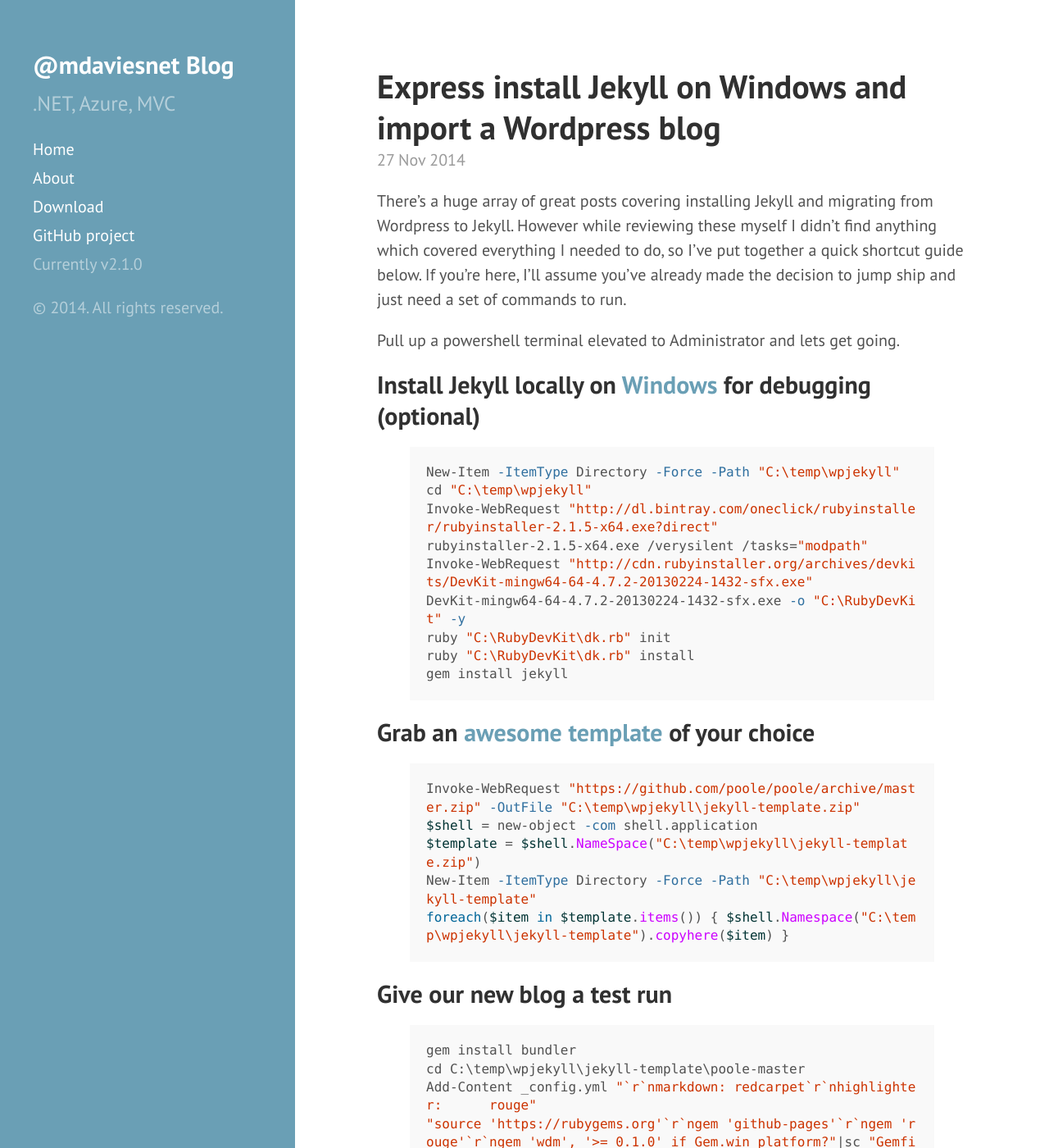
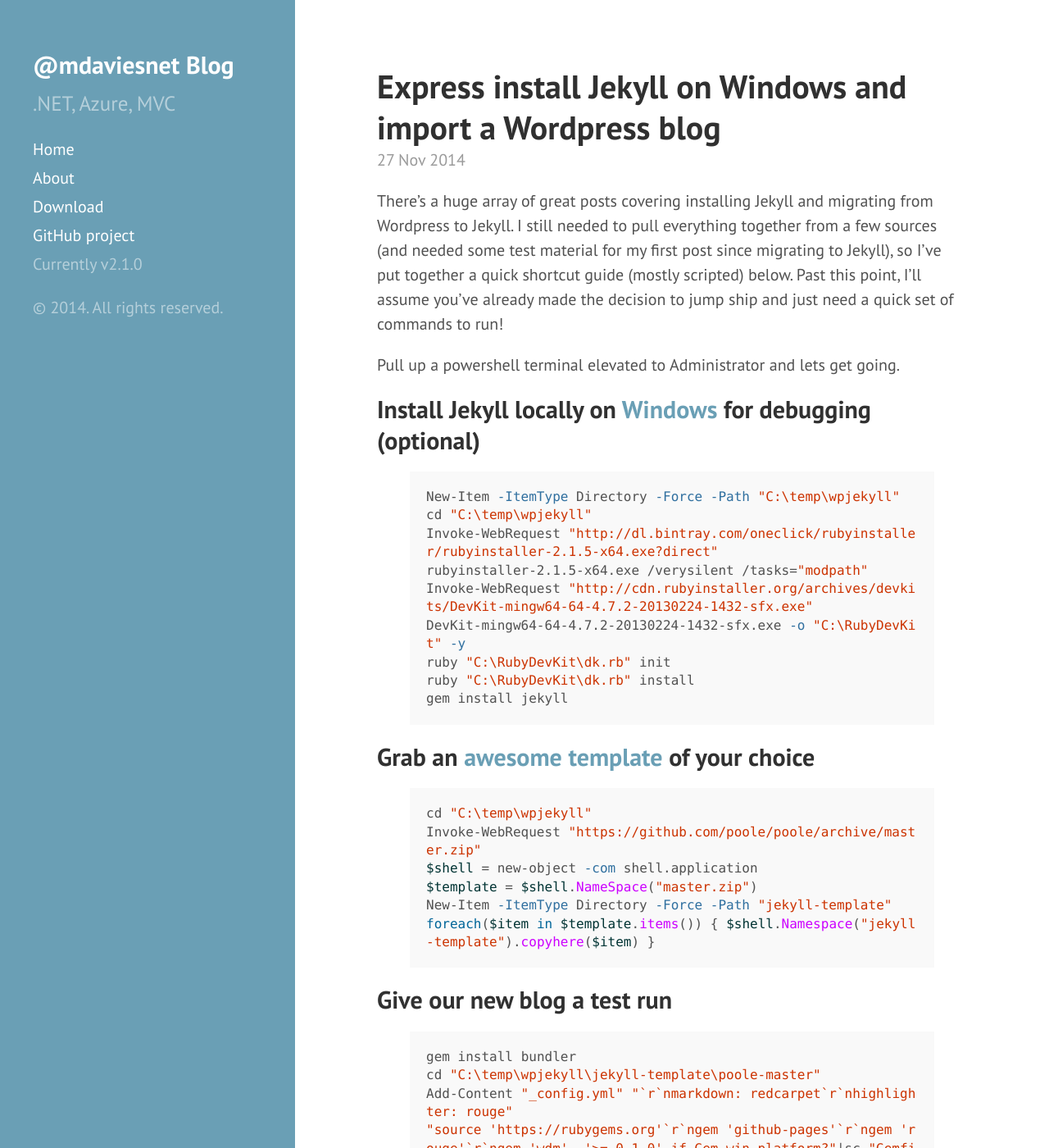
Before and after one commit to MattDavies/mattdavies.github.io, a Jekyll site: the page built from _posts/2014-11-27-migrating-wpjekyll.md, in a window 1280 px wide and 1400 px high. Shown: the whole window at 82% size. Built offline with Jekyll 4.4.1, drawn with Linux system fonts in a browser that asks for light colours; comment, search, counter and statistics services are not loaded; some of the changed text lies outside the part shown.

Commit message:
Post tweaks

```diff
--- a/_posts/2014-11-27-migrating-wpjekyll.md
+++ b/_posts/2014-11-27-migrating-wpjekyll.md
@@ -3,7 +3,7 @@
 title: Express install Jekyll on Windows and import a Wordpress blog
 ---
 
-There's a huge array of great posts covering installing Jekyll and migrating from Wordpress to Jekyll. However while reviewing these myself I didn't find anything which covered everything I needed to do, so I've put together a quick shortcut guide below. If you're here, I'll assume you've already made the decision to jump ship and just need a set of commands to run.
+There's a huge array of great posts covering installing Jekyll and migrating from Wordpress to Jekyll. I still needed to pull everything together from a few sources (and needed some test material for my first post since migrating to Jekyll), so I've put together a quick shortcut guide (mostly scripted) below. Past this point, I'll assume you've already made the decision to jump ship and just need a quick set of commands to run!
 
 Pull up a powershell terminal elevated to Administrator and lets get going.
 
@@ -24,19 +24,20 @@
 Grab an [awesome template](https://github.com/poole/poole) of your choice
 ---
 {% highlight powershell %}
-Invoke-WebRequest "https://github.com/poole/poole/archive/master.zip" -OutFile "C:\temp\wpjekyll\jekyll-template.zip"
+cd "C:\temp\wpjekyll"
+Invoke-WebRequest "https://github.com/poole/poole/archive/master.zip"
 $shell = new-object -com shell.application
-$template = $shell.NameSpace("C:\temp\wpjekyll\jekyll-template.zip")
-New-Item -ItemType Directory -Force -Path "C:\temp\wpjekyll\jekyll-template"
-foreach($item in $template.items()) { $shell.Namespace("C:\temp\wpjekyll\jekyll-template").copyhere($item) }
+$template = $shell.NameSpace("master.zip")
+New-Item -ItemType Directory -Force -Path "jekyll-template"
+foreach($item in $template.items()) { $shell.Namespace("jekyll-template").copyhere($item) }
 {% endhighlight %}
 
 Give our new blog a test run
 ---
 {% highlight powershell %}
 gem install bundler
-cd C:\temp\wpjekyll\jekyll-template\poole-master
-Add-Content _config.yml "`r`nmarkdown: redcarpet`r`nhighlighter:      rouge"
+cd "C:\temp\wpjekyll\jekyll-template\poole-master"
+Add-Content "_config.yml" "`r`nmarkdown: redcarpet`r`nhighlighter: rouge"
 "source 'https://rubygems.org'`r`ngem 'github-pages'`r`ngem 'rouge'`r`ngem 'wdm', '>= 0.1.0' if Gem.win_platform?"|sc "Gemfile"
 bundle install
 jekyll serve
@@ -56,11 +57,19 @@
 Migrate from Wordpress
 ---
 
-1. In your wordpress admin panel, Tools > Export > All Content. Save the resultant file to your blog folder as wordpress.xml, or modify the filename in the command below.
+In your wordpress admin panel, Tools > Export > All Content. Save the resultant file to your blog folder as wordpress.xml, or modify the filename in the command below.
 
 {% highlight powershell %}
+cd "C:\temp\wpjekyll\jekyll-template\poole-master"
 gem install jekyll-import hpricot
 ruby -rubygems -e "require 'jekyll-import'; JekyllImport::Importers::WordpressDotCom.run({ 'source' => 'wordpress.xml' })"
+{% endhighlight %}
+
+Set your permalink configuration to match the Wordpress default (customise this if you need to):
+
+{% highlight powershell %}
+cd "C:\temp\wpjekyll\jekyll-template\poole-master"
+Add-Content "_config.yml" "`r`npermalink: /:year/:month/:day/:title/"
 {% endhighlight %}
 
 Import comments
@@ -86,4 +95,6 @@
 
 {% endhighlight %}
 
-In the Disqus admin panel under Discussions -> Import -> Wordpress, upload your wordpress.xml file from earlier. You can now delete that file.
+In the Disqus admin panel under Discussions -> Import -> Wordpress, upload your wordpress.xml file from earlier. You can now delete that file. You'll need to make sure your new blog URLs match the old ones for comments to carry across properly, though Disqus has some cool tools to help you migrate domains/URL formats in their admin panel under the Discussions -> Edit tab.
+
+All done! There's loads more you can do to customise Jekyll from here. Check out [plugins supported by GitHub Pages](https://help.github.com/articles/using-jekyll-plugins-with-github-pages/), [settings up a custom domain](https://help.github.com/articles/setting-up-a-custom-domain-with-github-pages/#subdomains), [troubleshooting GitHub Pages build failures](https://help.github.com/articles/troubleshooting-github-pages-build-failures/).
```
